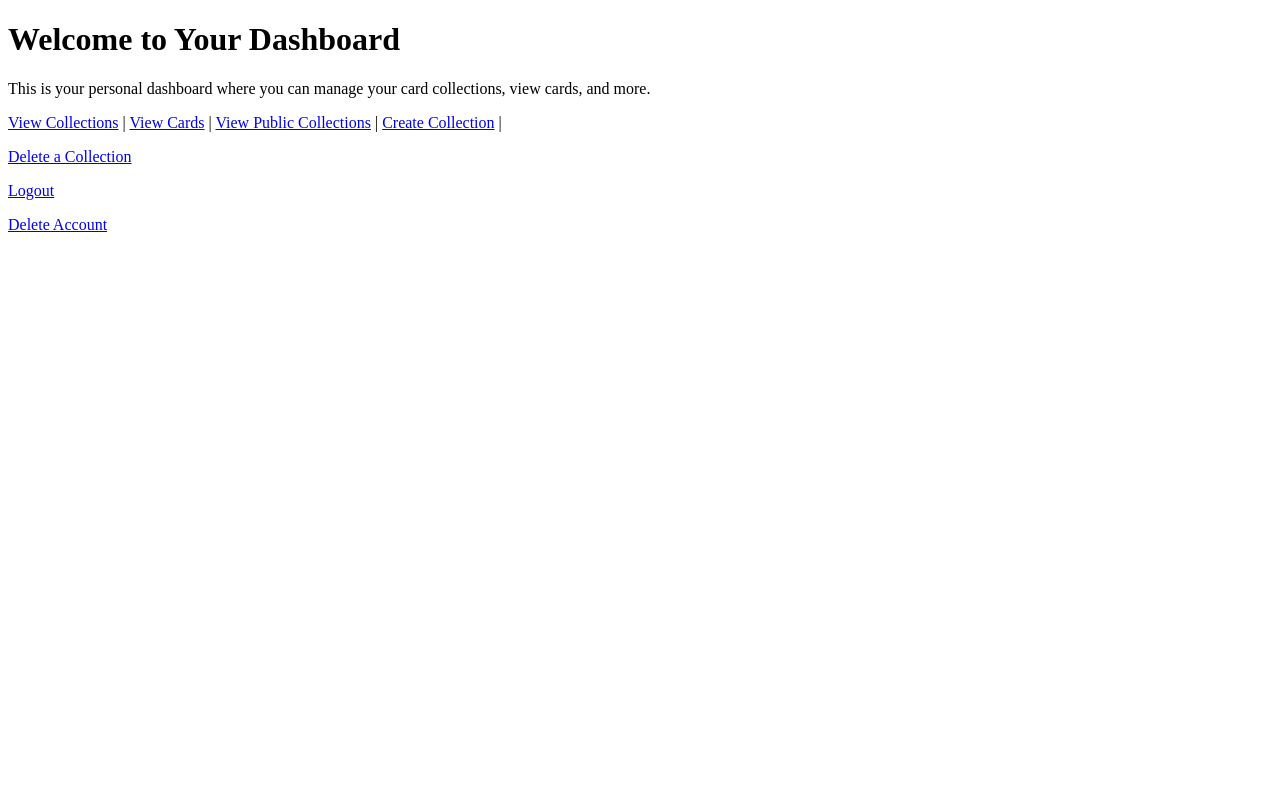
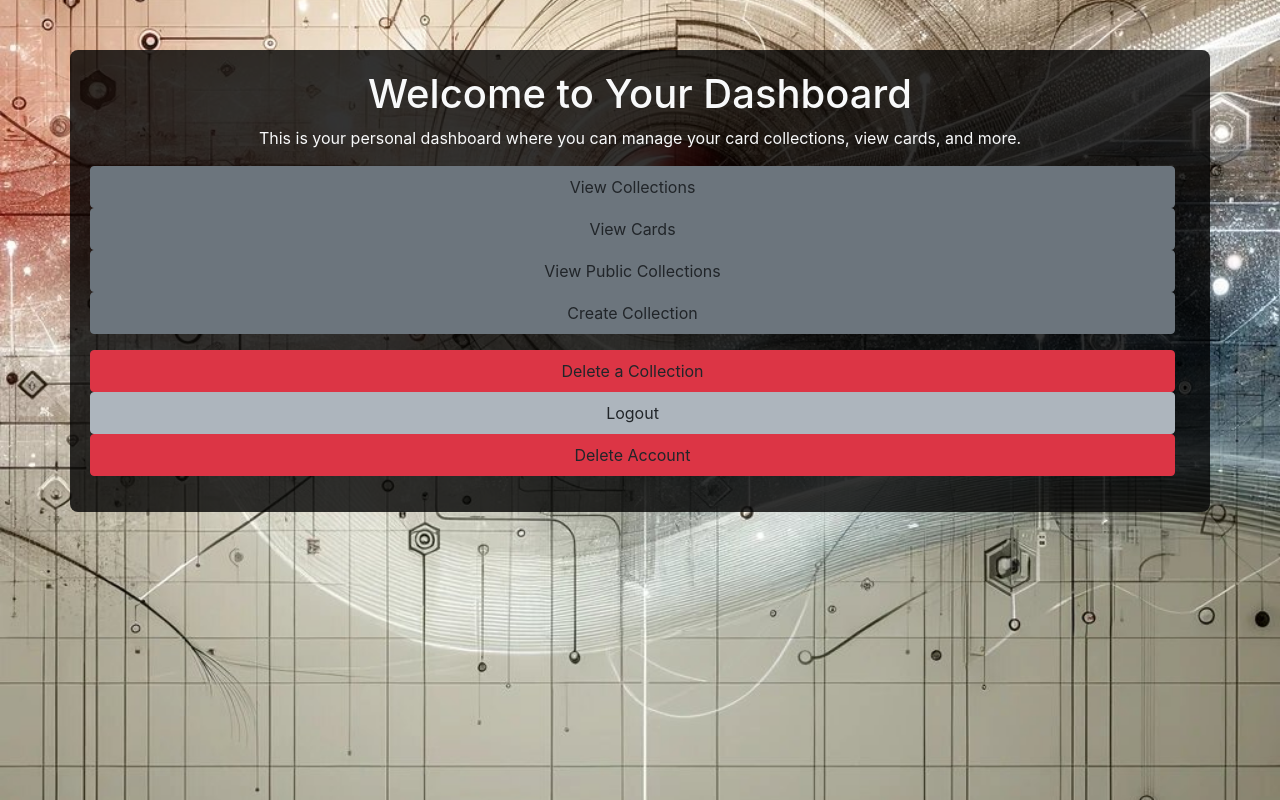
Before and after one commit to mick1288/tradecard-1, a website: page views/dashboard.html in a window 1280 px wide. Drawn offline with nearby package versions, Linux system fonts and the light colour scheme.

Commit message:
design updates, changed the collections script location to html, easier for me to track

```diff
--- a/views/dashboard.html
+++ b/views/dashboard.html
@@ -2,20 +2,57 @@
 <html lang="en">
 <head>
     <meta charset="UTF-8">
-    <meta name="viewport" content="width=1.0">
+    <meta name="viewport" content="width=device-width, initial-scale=1.0">
     <title>Dashboard</title>
+    <link href="https://stackpath.bootstrapcdn.com/bootstrap/4.5.2/css/bootstrap.min.css" rel="stylesheet">
+    <style>
+        body {
+            background-image: url('/images/dashboard.jpg');
+            background-size: cover;
+            background-position: center;
+            color: #f8f9fa;
+        }
+        .container {
+            background-color: rgba(0, 0, 0, 0.8);
+            padding: 20px;
+            border-radius: 8px;
+            margin-top: 50px;
+        }
+        .nav-link {
+            margin-right: 15px;
+        }
+
+        .btn-custom-primary {
+            background-color: #6c757d;
+            border-color: #6c757d;
+        }
+        .btn-custom-danger {
+            background-color: #dc3545;
+            border-color: #dc3545;
+        }
+        .btn-custom-secondary {
+            background-color: #adb5bd;
+            border-color: #adb5bd;
+        }
+    </style>
 </head>
 <body>
-    <h1>Welcome to Your Dashboard</h1>
-    <p>This is your personal dashboard where you can manage your card collections, view cards, and more.</p>
+    <div class="container text-center">
+        <h1>Welcome to Your Dashboard</h1>
+        <p>This is your personal dashboard where you can manage your card collections, view cards, and more.</p>
 
-    <a href="/collections.html">View Collections</a> |
-    <a href="/cards.html">View Cards</a> |
-    <a href="/public-collections.html">View Public Collections</a> |
-    <a href="/create-collection.html">Create Collection</a> |
-    <p><a href="/delete-collection.html">Delete a Collection</a></p>
-    <a href="/logout">Logout</a>
+        <div class="mb-3">
+            <a href="/collections.html" class="btn btn-custom-primary nav-link">View Collections</a>
+            <a href="/cards.html" class="btn btn-custom-primary nav-link">View Cards</a>
+            <a href="/public-collections.html" class="btn btn-custom-primary nav-link">View Public Collections</a>
+            <a href="/create-collection.html" class="btn btn-custom-primary nav-link">Create Collection</a>
+        </div>
 
-    <p><a href="/delete-user">Delete Account</a></p>
+        <div class="mb-3">
+            <a href="/delete-collection.html" class="btn btn-custom-danger nav-link">Delete a Collection</a>
+            <a href="/logout" class="btn btn-custom-secondary nav-link">Logout</a>
+            <a href="/delete-user" class="btn btn-custom-danger nav-link">Delete Account</a>
+        </div>
+    </div>
 </body>
 </html>
```
Also changed, not shown: src/server.js (+8 -1 lines), views/collections.html (+42 -6 lines).
